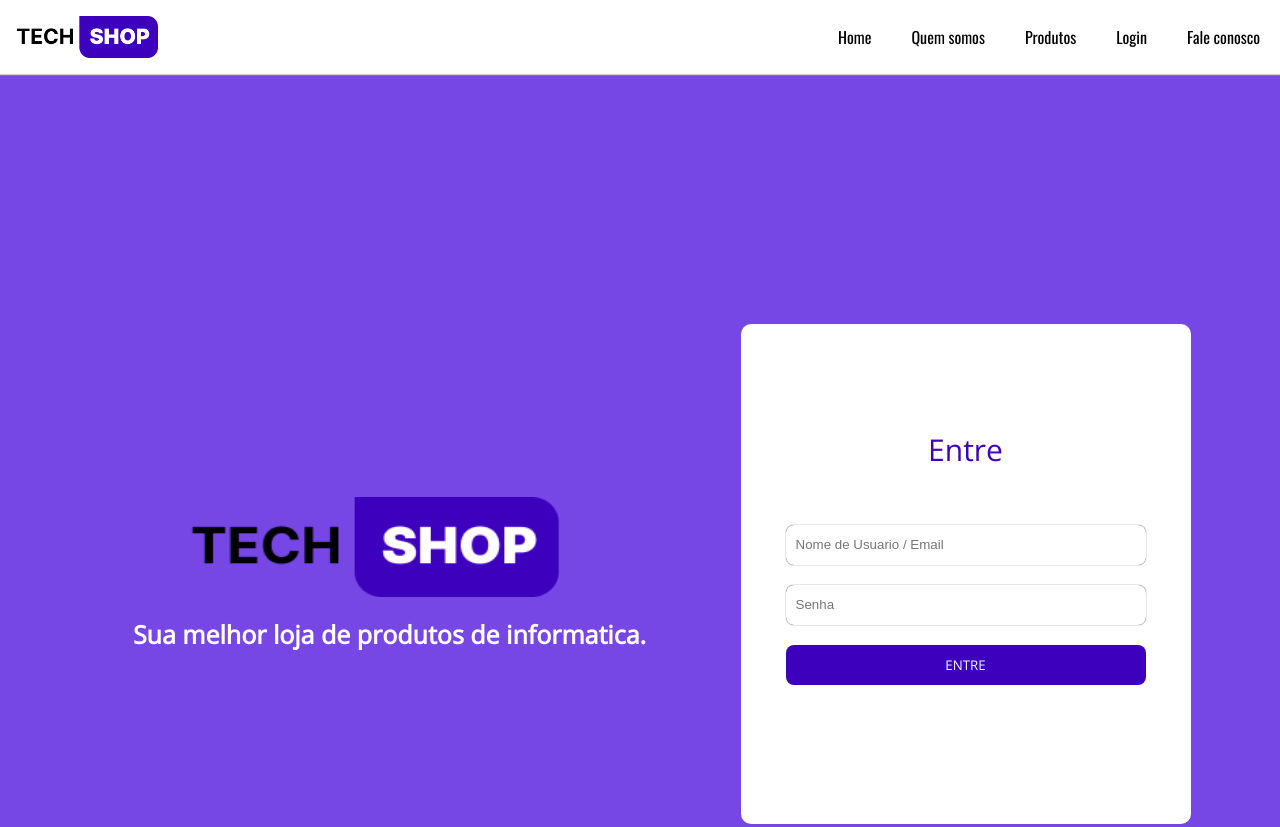
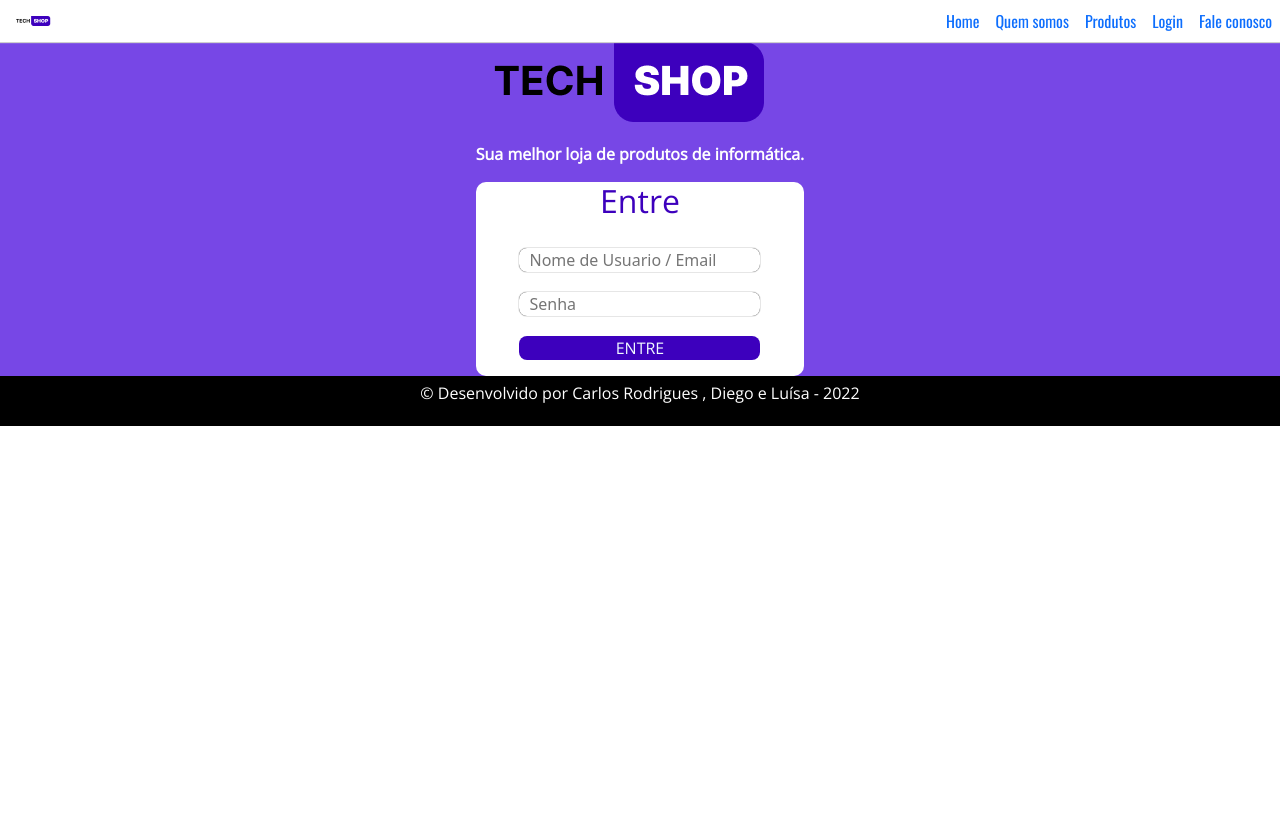
Before and after one commit to carlosjuniorpro/Site_tech_shop, a plain HTML site: page login.html in a window 1280 px wide. Shown: the top 827 px of the page. After the commit the page ends 800 px from the top, so only its background shows below. Drawn offline with nearby package versions, Linux system fonts and the light colour scheme.

Commit message:
Aplicando resposividade ao site com Bootstrap

```diff
--- a/login.html
+++ b/login.html
@@ -6,6 +6,8 @@
   <meta http-equiv="X-UA-Compatible" content="IE=edge">
   <meta name="viewport" content="width=device-width, initial-scale=1.0">
   <link rel="stylesheet" href="stylelogin.css">
+  <link href="https://cdn.jsdelivr.net/npm/bootstrap@5.3.0/dist/css/bootstrap.min.css" rel="stylesheet" integrity="sha384-9ndCyUaIbzAi2FUVXJi0CjmCapSmO7SnpJef0486qhLnuZ2cdeRhO02iuK6FUUVM" crossorigin="anonymous">
+
   <title>Login</title>
   <style>
 
@@ -27,16 +29,16 @@
 
 
   <section>
-    <div class="container">
+    <div class="containe">
       <div class="imagem-logo">
         <img src="img/logo.png" alt="">
-        <p>Sua melhor loja de produtos de informatica.</p>
+        <p>Sua melhor loja de produtos de informática.</p>
       </div>
 
       <div class="tela-login">
         <h2>Entre</h2>
         <div class="login-entre">
-          <form action="">
+          <form>
             <input type="email" placeholder="Nome de Usuario / Email">
             <input oninput="senha()" id="caractere" type="password" placeholder="Senha">
 
--- a/style.css
+++ b/style.css
@@ -6,17 +6,7 @@
 	padding: 0;
 	color: black;
 }
-body {
 
-	display: grid;
-	grid-template-columns: 21% 79%;
-	grid-template-rows: 70px 450px 550px px 35px;
-	grid-template-areas: "t t"
-						           "h h"
-						           "s s"
-						           "a m"
-						           "f f";
-}
 
 #menu_topo{
 	grid-area: t;
@@ -38,7 +28,6 @@ body {
 #menu_topo img{
 	height: 42px;
 	padding: 16px;
-
 
 }
 .item {
@@ -85,9 +74,10 @@ header {
 }
 
 #categoria{
-  grid-area: a;
-	border-radius: 0px 20px 0px 0px;
-  background-color: #0b0b0b;
+	height: 100%;
+  	grid-area: a;
+ 	border-radius: 0px 20px 0px 0px;
+  	background-color: #0b0b0b;
 
 }
 
--- a/style_faleconosco.css
+++ b/style_faleconosco.css
@@ -10,7 +10,6 @@
 }
 
 #menu_topo{
-	grid-area: t;
 	display: flex;
 	justify-content: space-between;
   position: sticky;
@@ -47,7 +46,7 @@
   border-radius: 20px;
 
 }
-.container {
+.containe {
   padding: 40px 0px;
   background-color:#7747e6;
   display: flex;
@@ -55,7 +54,6 @@
   align-items: center;
 }
 .imagem-logo {
-  width: 50%;
   text-align: center;
 
 }
@@ -94,7 +92,6 @@ h2{
 
 
 form{
-  width: 50%;
   margin: 0 auto;
   margin-bottom: 80px;
   padding: 45px;
--- a/stylelogin.css
+++ b/stylelogin.css
@@ -11,10 +11,17 @@
 #menu_topo{
 	display: flex;
 	justify-content: space-between;
-  position: sticky;
-  background: rgb(255, 255, 255);
-  box-shadow: 0px 1px 1px 0px rgb(207, 207, 207);
-  z-index: 1;
+  	position: sticky;
+  	background: rgb(255, 255, 255);
+	  box-shadow: 0px 1px 1px 0px rgb(207, 207, 207);
+  	top: 0px;
+  	z-index: 1;
+
+}
+#menu_topo img{
+	height: 42px;
+	padding: 16px;
+
 }
 
 
@@ -32,8 +39,7 @@
 	padding: 16px;
 }
 .item {
-	padding-right: 17px;
-  padding: 8px 20px;
+  padding: 8px;
 	font-size: 16px;
 	font-weight: 500;
 	text-decoration: none;
@@ -50,27 +56,13 @@
 
 section{
     background-color:#7747e6;
-    width: 100%;
-    height: 1000px;
     display: flex;
     justify-content: center;
     align-items: center;
     box-sizing: border-box;
 }
 
-section .container{
-    width: 90%;
-    height: 90%;
-    display: flex;
-    justify-content: space-around;
-    align-items: center;
-
-
-}
-
-.container .imagem-logo{
-    width: 600px;
-    height: 300px;
+.imagem-logo{
     display: flex;
     justify-content: center;
     align-items: center;
@@ -79,14 +71,10 @@ section .container{
 
 }
 
-.container .imagem-logo img{
-    width: 400px;
-    height: 100px;
-}
 
-.container .imagem-logo p{
+
+ .imagem-logo p{
     font-family: 'Open Sans';
-    font-size: 25px;
     color: white;
     text-align: center;
     font-weight: bold;
@@ -94,9 +82,7 @@ section .container{
 
 }
 
-.container .tela-login{
-    width: 450px;
-    height: 500px;
+ .tela-login{
     background-color: white;
     display: flex;
     border-radius: 10px;
@@ -107,16 +93,13 @@ section .container{
 }
 
 
-.container .tela-login h2{
+ .tela-login h2{
     color: #3d00bd;
-    font-size: 30px;
     font-weight: 500;
     font-family: 'Open Sans';
 }
 
-.container .tela-login .login-entre{
-    width: 80%;
-    height: 50%;
+.containe .tela-login .login-entre{
     display: flex;
     justify-content: center;
     align-items: center;
@@ -126,13 +109,10 @@ section .container{
 
 }
 
-.container .tela-login .login-entre form{
-    width: 100%;
-}
 
-.container .tela-login .login-entre form input{
+
+.containe .tela-login .login-entre form input{
     display: block;
-    height: 40px;
     width: 100%;
     margin-top: 20px;
     box-sizing: border-box;
@@ -143,12 +123,11 @@ section .container{
     border-radius: 8px;
 }
 
-.container .tela-login .login-entre form input:focus{
+.containe .tela-login .login-entre form input:focus{
     border: 1px solid #3d00bd;
 }
 
-.container .tela-login .login-entre form button{
-    height: 40px;
+.containe .tela-login .login-entre form button{
     width: 100%;
     margin-top: 20px;
     background-color: #3d00bd;
@@ -166,7 +145,7 @@ section .container{
 }
 
 
-.container .tela-login .login-entre form button:hover{
+.containe .tela-login .login-entre form button:hover{
 
     background-color: #28007e;
 }
@@ -181,6 +160,7 @@ footer {
   display: flex;
   justify-content: center;
   align-items: center;
+  width: 100%;
 
 }
 #rodape {
```
Also changed, not shown: faleconosco.html (+2 -1 lines), index.html (+20 -3 lines).
